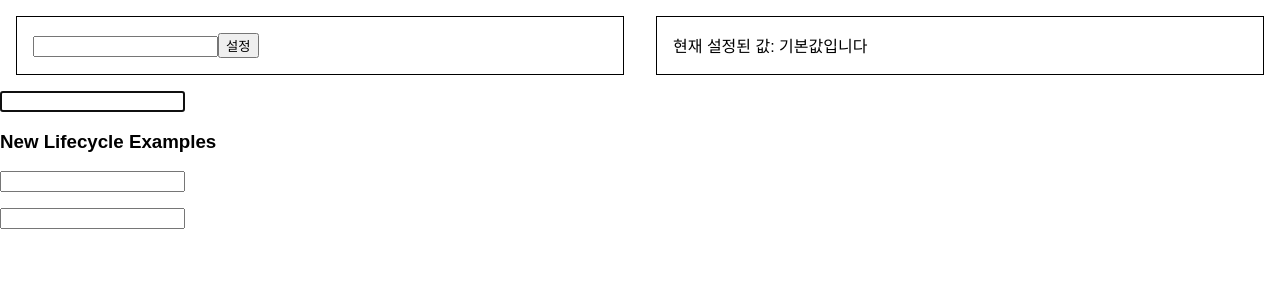
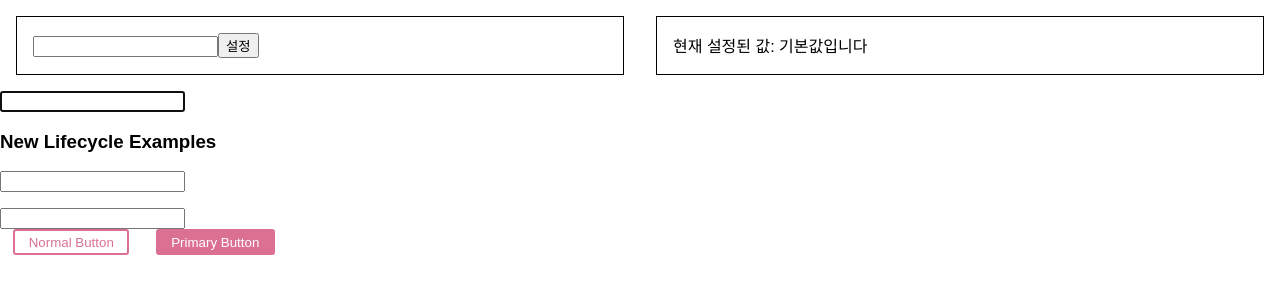
Before and after one commit to ahribori/react-playground, a React (Create React App) app: page / in a window 1280 px wide. Shown: the top 300 px of the page. Built offline with nearby package versions, Linux system fonts and the light colour scheme.

Commit message:
Styled component example

```diff
--- a/package.json
+++ b/package.json
@@ -5,7 +5,8 @@
   "dependencies": {
     "react": "^16.3.2",
     "react-dom": "^16.3.2",
-    "react-scripts": "1.1.4"
+    "react-scripts": "1.1.4",
+    "styled-components": "^3.3.0"
   },
   "scripts": {
     "start": "react-scripts start",
--- a/src/App.js
+++ b/src/App.js
@@ -5,6 +5,7 @@ import RightPane from './components/RightPane';
 import Input from './components/Input';
 import NewLifecycleExamples from './components/NewLifecycleExamples';
 import { SampleProvider } from './contexts/SampleContext';
+import MyStyledComponent from './components/MyStyledComponent';
 
 class App extends React.Component {
     constructor(props) {
@@ -30,7 +31,7 @@ class App extends React.Component {
                 <Input />
                 <NewLifecycleExamples message={this.state.message}/>
                 <input type="text" onChange={this.handleChange}/>
-
+                <MyStyledComponent />
             </SampleProvider>
         );
     }
--- /dev/null
+++ b/src/components/MyStyledComponent.js
@@ -0,0 +1,29 @@
+import React from 'react';
+import styled, { css } from 'styled-components'
+
+const Button = styled.button`
+  border-radius: 3px;
+  padding: 0.25em 1em;
+  margin: 0 1em;
+  background: transparent;
+  color: palevioletred;
+  border: 2px solid palevioletred;
+
+  ${props => props.primary && css`
+    background: palevioletred;
+    color: white;
+  `}
+`;
+
+class MyStyledComponent extends React.Component {
+  render() {
+    return (
+        <div>
+          <Button>Normal Button</Button>
+          <Button primary>Primary Button</Button>
+        </div>
+    )
+  }
+}
+
+export default MyStyledComponent;
```
Also changed, not shown: 1 other file (tests, documents, lock files or other folders).
